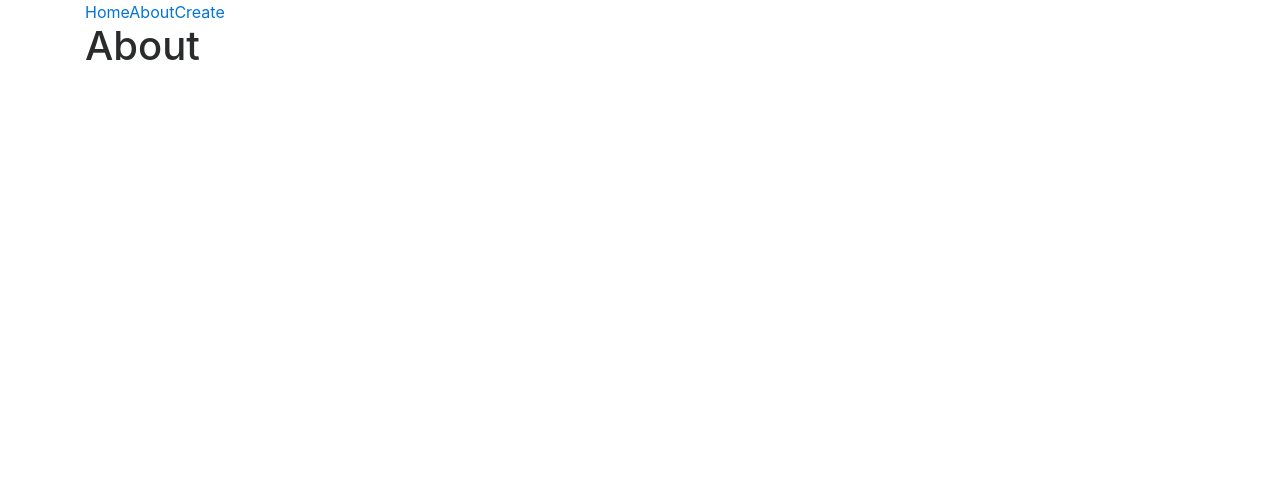
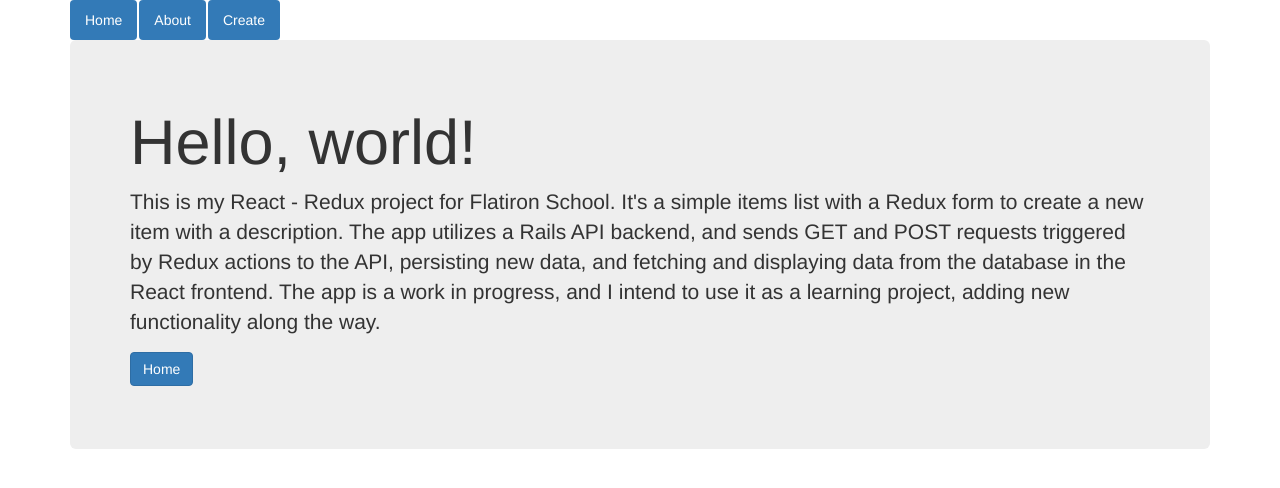
Before and after one commit to aut0maat10/react-redux-project, a React (Create React App) app in the folder client/: page /about in a window 1280 px wide. Shown: the top 488 px of the page. Built offline with nearby package versions, Linux system fonts and the light colour scheme.

Commit message:
add react-bootstrap, add jumbotron to About page

```diff
--- a/client/package.json
+++ b/client/package.json
@@ -5,6 +5,7 @@
   "proxy": "http://localhost:3001/",
   "dependencies": {
     "react": "^16.2.0",
+    "react-bootstrap": "^0.32.1",
     "react-dom": "^16.2.0",
     "react-redux": "^5.0.7",
     "react-router": "^4.2.0",
--- a/client/public/index.html
+++ b/client/public/index.html
@@ -10,8 +10,11 @@
     -->
     <link rel="manifest" href="%PUBLIC_URL%/manifest.json">
     <link rel="shortcut icon" href="%PUBLIC_URL%/favicon.ico">
-    <link rel="stylesheet" href="https://maxcdn.bootstrapcdn.com/bootstrap/4.0.0-beta.3/css/bootstrap.min.css" integrity="sha384-Zug+QiDoJOrZ5t4lssLdxGhVrurbmBWopoEl+M6BdEfwnCJZtKxi1KgxUyJq13dy"
-      crossorigin="anonymous">
+    <!-- <link rel="stylesheet" href="https://maxcdn.bootstrapcdn.com/bootstrap/4.0.0-beta.3/css/bootstrap.min.css" integrity="sha384-Zug+QiDoJOrZ5t4lssLdxGhVrurbmBWopoEl+M6BdEfwnCJZtKxi1KgxUyJq13dy"
+      crossorigin="anonymous"> -->
+      <link rel="stylesheet" href="https://maxcdn.bootstrapcdn.com/bootstrap/3.3.7/css/bootstrap.min.css" integrity="sha384-BVYiiSIFeK1dGmJRAkycuHAHRg32OmUcww7on3RYdg4Va+PmSTsz/K68vbdEjh4u"
+        crossorigin="anonymous">
+
 
     <!--
       Notice the use of %PUBLIC_URL% in the tags above.
--- a/client/src/components/About.js
+++ b/client/src/components/About.js
@@ -1,11 +1,24 @@
 import React, { Component } from 'react';
+import { Grid, Row, Col, Jumbotron, Button } from 'react-bootstrap';
 
 class About extends Component {
   render() {
     return (
-      <div className="container">
-        <h1>About</h1>
-      </div>
+      <Grid>
+       <Row className="show-grid">
+        <Col md={12}>
+          <Jumbotron>
+            <h1>Hello, world!</h1>
+            <p>
+              This is my React - Redux project for Flatiron School. It's a simple items list with a Redux form to create a new item with a description. The app utilizes a Rails API backend, and sends GET and POST requests triggered by Redux actions to the API, persisting new data, and fetching and displaying data from the database in the React frontend. The app is a work in progress, and I intend to use it as a learning project, adding new functionality along the way.
+            </p>
+            <p>
+              <Button bsStyle="primary" href="/">Home</Button>
+            </p>
+          </Jumbotron>
+        </Col>
+       </Row>
+     </Grid>
     );
   }
 }
--- a/client/src/components/Navbar.js
+++ b/client/src/components/Navbar.js
@@ -1,14 +1,73 @@
 import React from 'react';
-import { NavLink } from 'react-router-dom';
+//import { NavLink } from 'react-router-dom';
+import { Nav, NavItem } from 'react-bootstrap';
+
+
+// const link = {
+//   width: '100px',
+//   padding: '12px',
+//   margin: '0 6px 6px',
+//   background: 'blue',
+//   textDecoration: 'none',
+//   color: 'white',
+// }
+
+
+// function handleSelect(selectedKey) {
+//   alert(`selected ${selectedKey}`);
+// }
 
 const NavBar = () => {
   return (
     <div className="container">
-      <NavLink to="/" exact>Home</NavLink>
-      <NavLink to="/about" exact>About</NavLink>
-      <NavLink to="/items/new" exact>Create</NavLink>
+    <Nav bsStyle="pills" activeKey={1} >
+      <NavItem eventKey={1} href="/">
+        Home
+    </NavItem>
+      <NavItem eventKey={1} href="/about">
+        About
+    </NavItem>
+      <NavItem eventKey={1} href="/items/new">
+        Create
+    </NavItem>
+    </Nav>
     </div>
   )
 }
 
 export default NavBar;
+
+/* Add basic styling for NavLinks */
+
+
+/* add the navbar component */
+// const Navbar = () =>
+//   <div>
+//     <NavLink
+//       to="/"
+//       /* set exact so it knows to only set activeStyle when route is deeply equal to link */
+//       exact
+//       /* add styling to Navlink */
+//       style={link}
+//       /* add prop for activeStyle */
+//       activeStyle={{
+//         background: 'darkblue'
+//       }}
+//     >Home</NavLink>
+//     <NavLink
+//       to="/about"
+//       exact
+//       style={link}
+//       activeStyle={{
+//         background: 'darkblue'
+//       }}
+//     >About</NavLink>
+//     <NavLink
+//       to="/login"
+//       exact
+//       style={link}
+//       activeStyle={{
+//         background: 'darkblue'
+//       }}
+//     >Login</NavLink>
+//   </div>;
```
